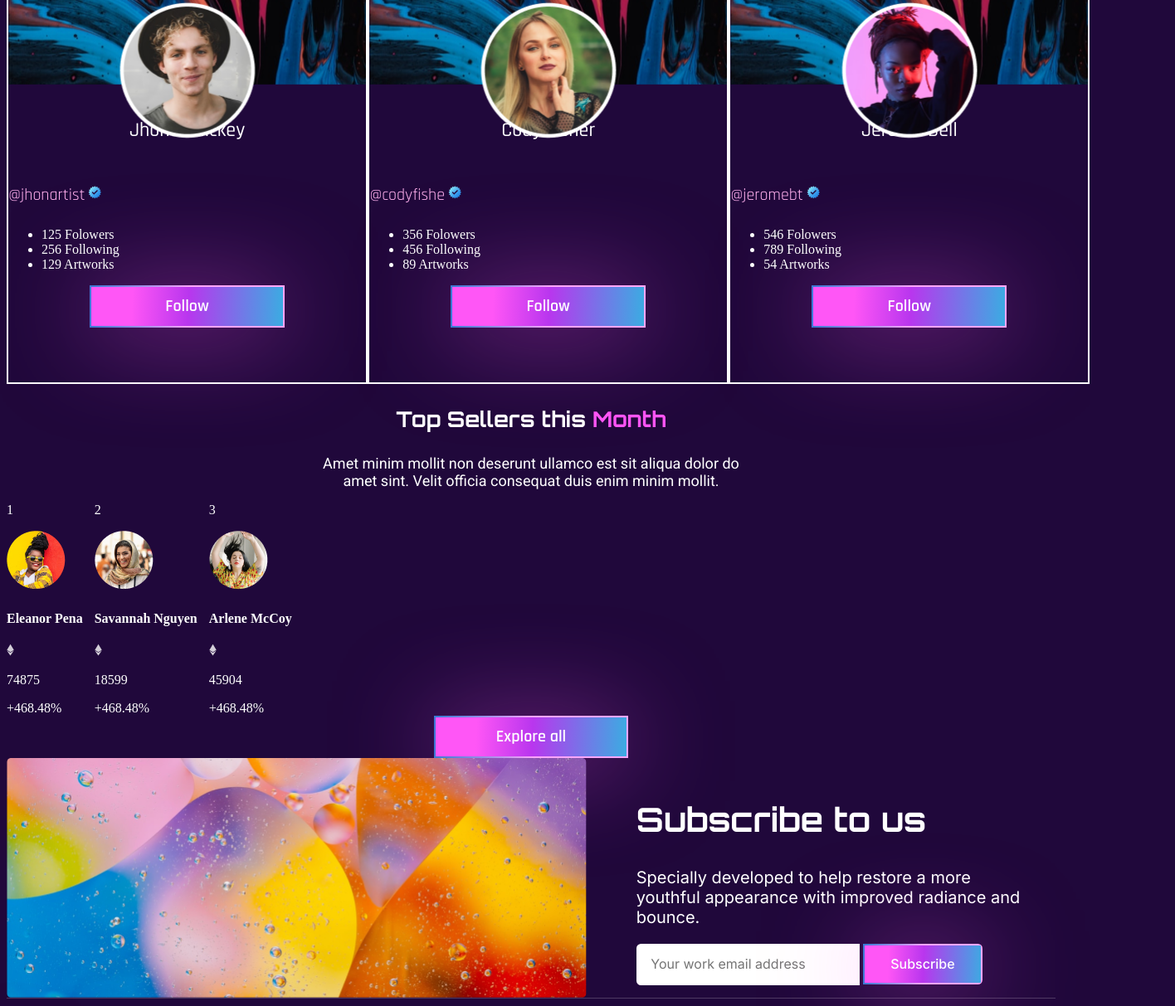
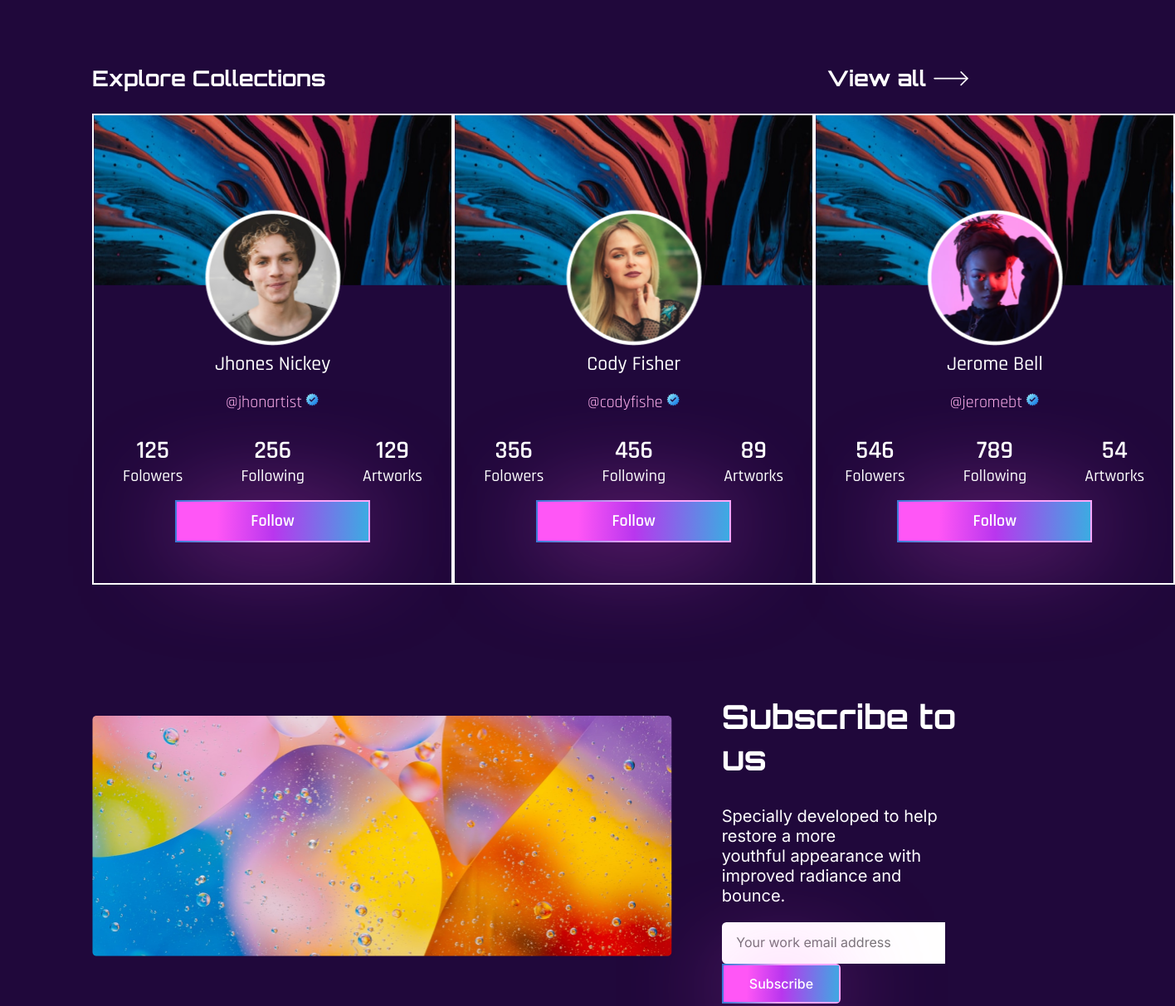
Before and after one commit to cuk-danijela/oceanNFT, a plain HTML site: page index.html in a window 1280 px wide. Shown: the part 869-2082 px from the top of the page at 83% size, 1416 px wide, since content can reach past the window. Drawn offline with Linux system fonts and the light colour scheme; a web font is replaced by a local one.

Commit message:
collection section

```diff
--- a/css/collections.scss
+++ b/css/collections.scss
@@ -44,17 +44,18 @@
     &__card-background {
         width: 431.13px;
         height: 205.62px;
+        position: relative;
         background: url('../assets/images/unsplash_NTYYL9Eb9y8.png');
         background-repeat: no-repeat;
     }
 
     &__card-content {
-        position: relative;
+        padding: 40px 0;
+        text-align: center;
     }
 
     &__card-content__img {
         position: absolute;
-        left: 50%;
         transform: translate(-50%, -80%);
     }
 
@@ -65,6 +66,7 @@
         line-height: 46px;
         letter-spacing: 0px;
         text-align: center;
+        margin-bottom: 0;
     }
 
     &__card-content__user {
@@ -78,8 +80,30 @@
         display: inline;
     }
 
+&__card-content__list {
+    list-style: none;
+        display: flex;
+        justify-content: space-around;
+        padding: 0;
+}
 
-
+&__card-content__list__span {
+    font-family: $font-Rajdhani;
+        font-size: 30px;
+        font-weight: 600;
+        line-height: 38px;
+        letter-spacing: 0px;
+        text-align: center;
+        display: block;
+}
+&__card-content__list li{
+    font-family: $font-Rajdhani;
+        font-size: 20px;
+        font-weight: 500;
+        line-height: 25px;
+        letter-spacing: 0px;
+        text-align: center;
+}
     &__card-content__btn {
         @include gradient-btn;
     }
--- a/css/footer.scss
+++ b/css/footer.scss
@@ -5,7 +5,7 @@
     border: 1px solid rgba(255, 255, 255, 0.2);
     border-left: 0;
     border-right: 0;
-    padding: 80px 0;
+    padding: 100px 0;
 }
 
 .footer__column {
--- a/css/header.scss
+++ b/css/header.scss
@@ -6,6 +6,7 @@
   }
 
   &__nav__logo {
+    display: flex;
     font-family: $font-Orbitron;
     font-size: 20px;
     font-weight: 700;
@@ -14,6 +15,11 @@
     text-align: left;
     color: #ffffff;
   }
+
+     &__nav__logo img {
+      width: 16.58px;
+      height: 26.81px;
+     }
 
   &__nav__logo-text {
     color: #ffffff99;
@@ -151,6 +157,7 @@
 .logo-section {
   display: flex;
   justify-content: space-between;
+padding: 100px 0;
 
   img:first-child {
     width: 265.31px;
--- a/css/style.scss
+++ b/css/style.scss
@@ -4,10 +4,10 @@
 
 body {
     background: #20083B 75%;
+    padding: 42.01px 103px;
 }
 
 @import 'header';
 @import 'collections';
-@import 'top-sellers';
 @import 'subscribe';
 @import 'footer';
--- a/css/subscribe.scss
+++ b/css/subscribe.scss
@@ -1,6 +1,7 @@
 .subscribe {
   display: flex;
   align-items: center;
+padding: 100px 0;
 
   &__image {
     flex: 1;
--- a/css/top-sellers.scss
+++ /dev/null
@@ -1,47 +0,0 @@
-
-
-.top-sellers {
-  &__title {
-    font: {
-      family: $font-Orbitron;
-      size: 26px;
-      weight: 700;
-    }
-
-    line-height: 33px;
-    letter-spacing: 0em;
-    text-align: center;
-    color: #ffffff;
-  }
-
-  &__span {
-    color: #ff56f6;
-  }
-
-  &__text {
-    width: 506px;
-    font-family: $font-Roboto;
-    font-size: 18px;
-    font-weight: 400;
-    line-height: 21px;
-    letter-spacing: 0em;
-    text-align: center;
-    color: #ffffff;
-    margin: 0 auto;
-  }
-
-  &__section-box {
-    display: inline-block;
-    vertical-align: top;
-    margin-right: 10px;
-    color: #ffffff;
-
-
-  }
-
-  &__btn {
-    @include gradient-btn;
-  }
-
-
-}
--- a/index.html
+++ b/index.html
@@ -38,7 +38,7 @@
         <div class="header__main__content__left-div">
           <h1 class="header__main__content__left-div__title">
             Discover, collect, and <br />
-            sell <span class="main__content__left-div__title-span">Timeless</span> NFTs
+            sell <span class="header__main__content__left-div__title-span">Timeless</span> NFTs
           </h1>
           <p class="header__main__content__left-div__text">
             The world’s first and largest digital marketplace for crypto
@@ -91,10 +91,10 @@
             <h4 class="collections__card-content__title">Jhones Nickey</h4>
             <p class="collections__card-content__user">@jhonartist</p>
             <img src="assets/icons/image 46.png" alt="verified icon" />
-            <ul>
-              <li>125 Folowers</li>
-              <li>256 Following</li>
-              <li>129 Artworks</li>
+            <ul class="collections__card-content__list">
+              <li><span class="collections__card-content__list__span">125</span> Folowers</li>
+              <li><span class="collections__card-content__list__span">256</span> Following</li>
+              <li><span class="collections__card-content__list__span">129</span> Artworks</li>
             </ul>
             <button type="submit" class="collections__card-content__btn">
               Follow
@@ -113,10 +113,10 @@
             <h4 class="collections__card-content__title">Cody Fisher</h4>
             <p class="collections__card-content__user">@codyfishe</p>
             <img src="assets/icons/image 46.png" alt="verified icon" />
-            <ul>
-              <li>356 Folowers</li>
-              <li>456 Following</li>
-              <li>89 Artworks</li>
+            <ul class="collections__card-content__list">
+              <li><span class="collections__card-content__list__span">356</span> Folowers</li>
+              <li><span class="collections__card-content__list__span">456</span> Following</li>
+              <li><span class="collections__card-content__list__span">89</span> Artworks</li>
             </ul>
             <button type="submit" class="collections__card-content__btn">
               Follow
@@ -135,10 +135,10 @@
             <h4 class="collections__card-content__title">Jerome Bell</h4>
             <p class="collections__card-content__user">@jeromebt</p>
             <img src="assets/icons/image 46.png" alt="verified icon" />
-            <ul>
-              <li>546 Folowers</li>
-              <li>789 Following</li>
-              <li>54 Artworks</li>
+            <ul class="collections__card-content__list">
+              <li><span class="collections__card-content__list__span">546</span> Folowers</li>
+              <li><span class="collections__card-content__list__span">789</span> Following</li>
+              <li><span class="collections__card-content__list__span">54</span> Artworks</li>
             </ul>
             <button type="submit" class="collections__card-content__btn">
               Follow
@@ -147,44 +147,7 @@
         </div>
       </div>
     </section>
-    <section class="top-sellers">
-      <h3 class="top-sellers__title">
-        Top Sellers this <span class="top-sellers__span">Month</span>
-      </h3>
-      <p class="top-sellers__text">
-        Amet minim mollit non deserunt ullamco est sit aliqua dolor do amet
-        sint. Velit officia consequat duis enim minim mollit.
-      </p>
-      <div class="top-sellers__section-box">
-        <p class="top-sellers__section-box__num">1</p>
-        <img
-          src="assets/images/Ellipse 277.png"
-          alt="women image"
-          class="top-sellers__section-box__img"
-        />
-        <h4 class="top-sellers__section-box__name">Eleanor Pena</h4>
-        <img src="assets/icons/Vector.svg" alt="vector image" />
-        <p>74875</p>
-        <span class="top-sellers__section-box--success">+468.48%</span>
-      </div>
-      <div class="top-sellers__section-box">
-        <p>2</p>
-        <img src="assets/images/Ellipse 277 (1).png" alt="women image" />
-        <h4>Savannah Nguyen</h4>
-        <img src="assets/icons/Vector.svg" alt="vector image" />
-        <p>18599</p>
-        <span class="top-sellers__section-box--alert">+468.48%</span>
-      </div>
-      <div class="top-sellers__section-box">
-        <p>3</p>
-        <img src="assets/images/Ellipse 277 (2).png" alt="women image" />
-        <h4>Arlene McCoy</h4>
-        <img src="assets/icons/Vector.svg" alt="vector image" />
-        <p>45904</p>
-        <span class="top-sellers__section-box--success">+468.48%</span>
-      </div>
-      <button type="submit" class="top-sellers__btn">Explore all</button>
-    </section>
+
     <article class="subscribe">
       <img
         src="assets/images/unsplash_pVoEPpLw818.png"
```
Also changed, not shown: style.css, 1 other file.
